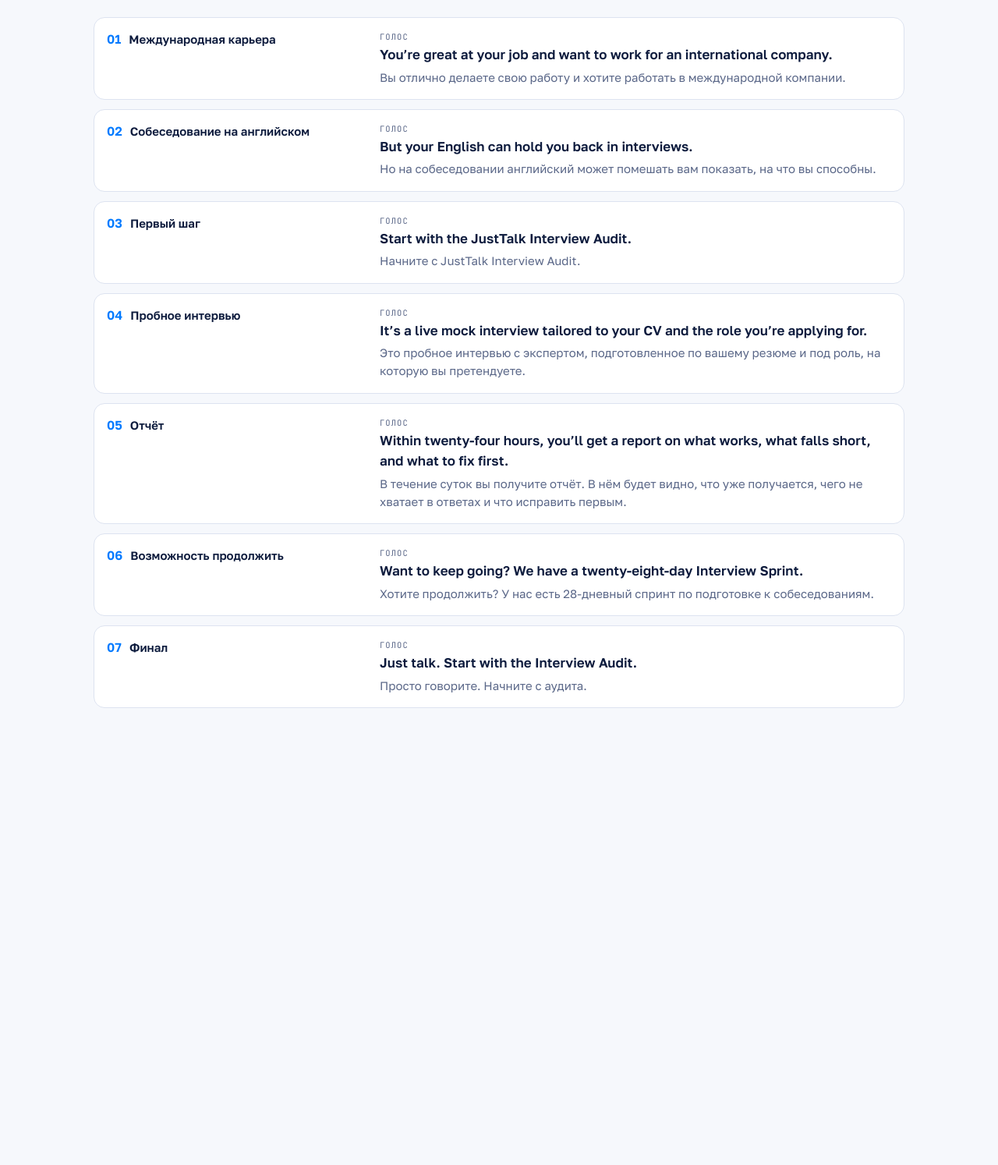
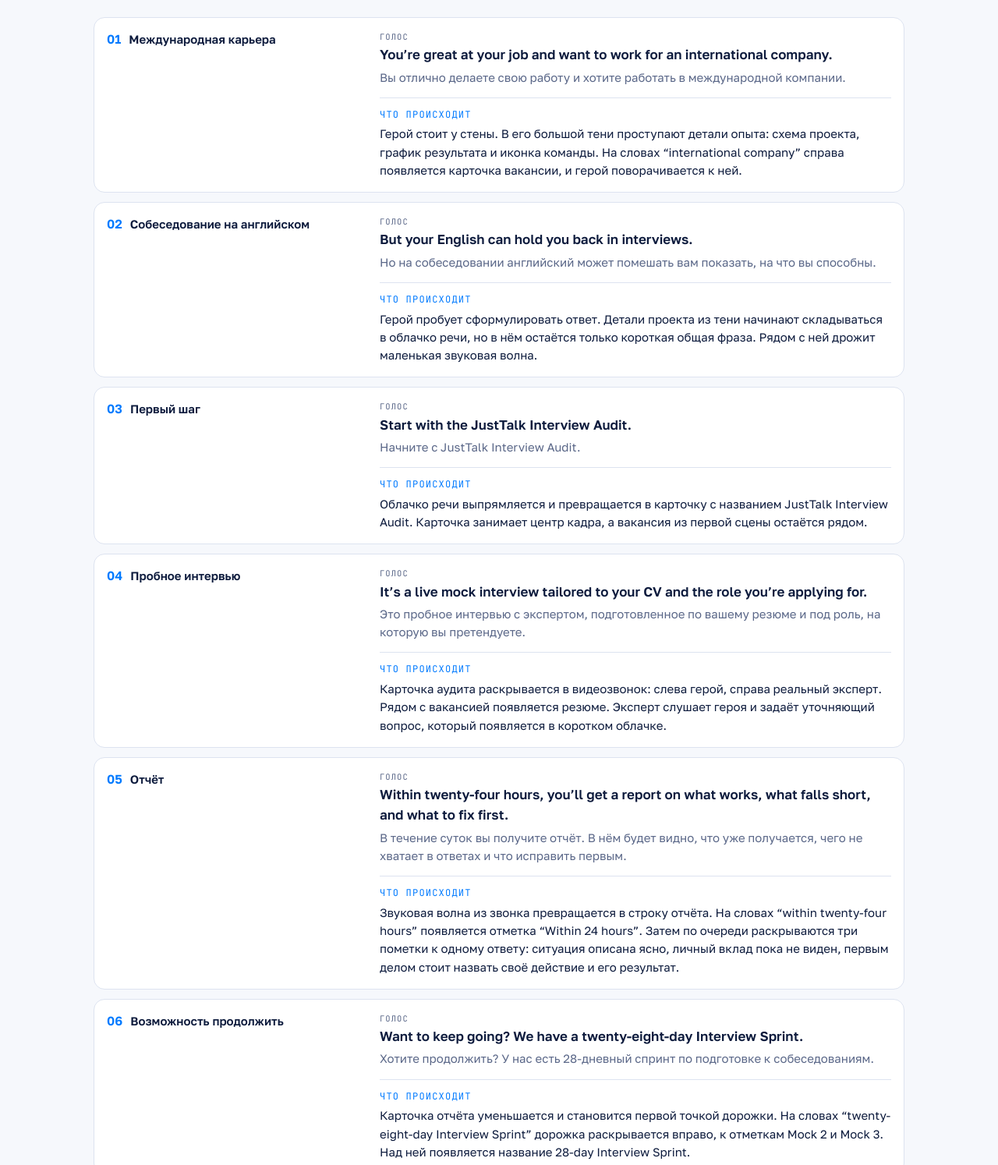
Before and after one commit to sashamind/justtalk-storyboard, a plain HTML site: page v2/index.html in a window 1280 px wide. Shown: the part 140-1634 px from the top of the page at 78% size. Before the commit the page ends 1112 px from the top, so only its background shows below. Drawn offline with Linux system fonts and the light colour scheme; a web font is replaced by a local one.

Commit message:
Describe the action in each Audit storyboard scene

```diff
--- a/v2/index.html
+++ b/v2/index.html
@@ -3,7 +3,7 @@
 <head>
   <meta charset="utf-8">
   <meta name="viewport" content="width=device-width, initial-scale=1">
-  <meta name="description" content="Вторая версия раскадровки эксплейнера JustTalk Interview Audit. Семь сцен с английским закадром и русским переводом.">
+  <meta name="description" content="Вторая версия раскадровки эксплейнера JustTalk Interview Audit. Семь сцен с закадром, переводом и описанием действия в кадре.">
   <title>JustTalk Interview Audit · Раскадровка V2</title>
   <link rel="icon" href="../favicon.svg" type="image/svg+xml">
   <link rel="apple-touch-icon" href="../apple-touch-icon.png">
@@ -22,6 +22,8 @@
     .scene .tc .name { display: block; font-family: var(--body); font-size: 15px; }
     .vo { font-size: 17px; }
     .ru { font-size: 15px; margin-top: 4px; }
+    .action { display: grid; gap: 4px; margin-top: 14px; border-top: 1px solid var(--line); padding-top: 12px; }
+    .action .lbl { color: var(--brand); font-size: 12px; margin-bottom: 0; }
     @media (max-width: 640px) {
       .scene { grid-template-columns: 1fr; gap: 10px; }
     }
@@ -47,6 +49,10 @@
           <p class="lbl">Голос</p>
           <p class="vo" lang="en">You’re great at your job and want to work for an international company.</p>
           <p class="ru">Вы отлично делаете свою работу и хотите работать в международной компании.</p>
+          <div class="action">
+            <p class="lbl">Что происходит</p>
+            <p>Герой стоит у стены. В его большой тени проступают детали опыта: схема проекта, график результата и иконка команды. На словах <span lang="en">“international company”</span> справа появляется карточка вакансии, и герой поворачивается к ней.</p>
+          </div>
         </div>
       </article>
       <article class="scene">
@@ -55,6 +61,10 @@
           <p class="lbl">Голос</p>
           <p class="vo" lang="en">But your English can hold you back in interviews.</p>
           <p class="ru">Но на собеседовании английский может помешать вам показать, на что вы способны.</p>
+          <div class="action">
+            <p class="lbl">Что происходит</p>
+            <p>Герой пробует сформулировать ответ. Детали проекта из тени начинают складываться в облачко речи, но в нём остаётся только короткая общая фраза. Рядом с ней дрожит маленькая звуковая волна.</p>
+          </div>
         </div>
       </article>
       <article class="scene">
@@ -63,6 +73,10 @@
           <p class="lbl">Голос</p>
           <p class="vo" lang="en">Start with the JustTalk Interview Audit.</p>
           <p class="ru">Начните с JustTalk Interview Audit.</p>
+          <div class="action">
+            <p class="lbl">Что происходит</p>
+            <p>Облачко речи выпрямляется и превращается в карточку с названием <span lang="en">JustTalk Interview Audit</span>. Карточка занимает центр кадра, а вакансия из первой сцены остаётся рядом.</p>
+          </div>
         </div>
       </article>
       <article class="scene">
@@ -71,6 +85,10 @@
           <p class="lbl">Голос</p>
           <p class="vo" lang="en">It’s a live mock interview tailored to your CV and the role you’re applying for.</p>
           <p class="ru">Это пробное интервью с экспертом, подготовленное по вашему резюме и под роль, на которую вы претендуете.</p>
+          <div class="action">
+            <p class="lbl">Что происходит</p>
+            <p>Карточка аудита раскрывается в видеозвонок: слева герой, справа реальный эксперт. Рядом с вакансией появляется резюме. Эксперт слушает героя и задаёт уточняющий вопрос, который появляется в коротком облачке.</p>
+          </div>
         </div>
       </article>
       <article class="scene">
@@ -79,6 +97,10 @@
           <p class="lbl">Голос</p>
           <p class="vo" lang="en">Within twenty-four hours, you’ll get a report on what works, what falls short, and what to fix first.</p>
           <p class="ru">В течение суток вы получите отчёт. В нём будет видно, что уже получается, чего не хватает в ответах и что исправить первым.</p>
+          <div class="action">
+            <p class="lbl">Что происходит</p>
+            <p>Звуковая волна из звонка превращается в строку отчёта. На словах <span lang="en">“within twenty-four hours”</span> появляется отметка <span lang="en">“Within 24 hours”</span>. Затем по очереди раскрываются три пометки к одному ответу: ситуация описана ясно, личный вклад пока не виден, первым делом стоит назвать своё действие и его результат.</p>
+          </div>
         </div>
       </article>
       <article class="scene">
@@ -87,6 +109,10 @@
           <p class="lbl">Голос</p>
           <p class="vo" lang="en">Want to keep going? We have a twenty-eight-day Interview Sprint.</p>
           <p class="ru">Хотите продолжить? У нас есть 28-дневный спринт по подготовке к собеседованиям.</p>
+          <div class="action">
+            <p class="lbl">Что происходит</p>
+            <p>Карточка отчёта уменьшается и становится первой точкой дорожки. На словах <span lang="en">“twenty-eight-day Interview Sprint”</span> дорожка раскрывается вправо, к отметкам <span lang="en">Mock 2</span> и <span lang="en">Mock 3</span>. Над ней появляется название <span lang="en">28-day Interview Sprint</span>.</p>
+          </div>
         </div>
       </article>
       <article class="scene">
@@ -95,6 +121,10 @@
           <p class="lbl">Голос</p>
           <p class="vo" lang="en">Just talk. Start with the Interview Audit.</p>
           <p class="ru">Просто говорите. Начните с аудита.</p>
+          <div class="action">
+            <p class="lbl">Что происходит</p>
+            <p>На <span lang="en">“Just talk”</span> столбики звуковой волны собираются в логотип JustTalk. После короткой паузы под ним появляется финальный призыв <span lang="en">“Start with the Interview Audit”</span> и адрес <span lang="en">interview.justtalk.ai</span>. Кадр держится, чтобы их успели прочитать.</p>
+          </div>
         </div>
       </article>
     </main>
```
